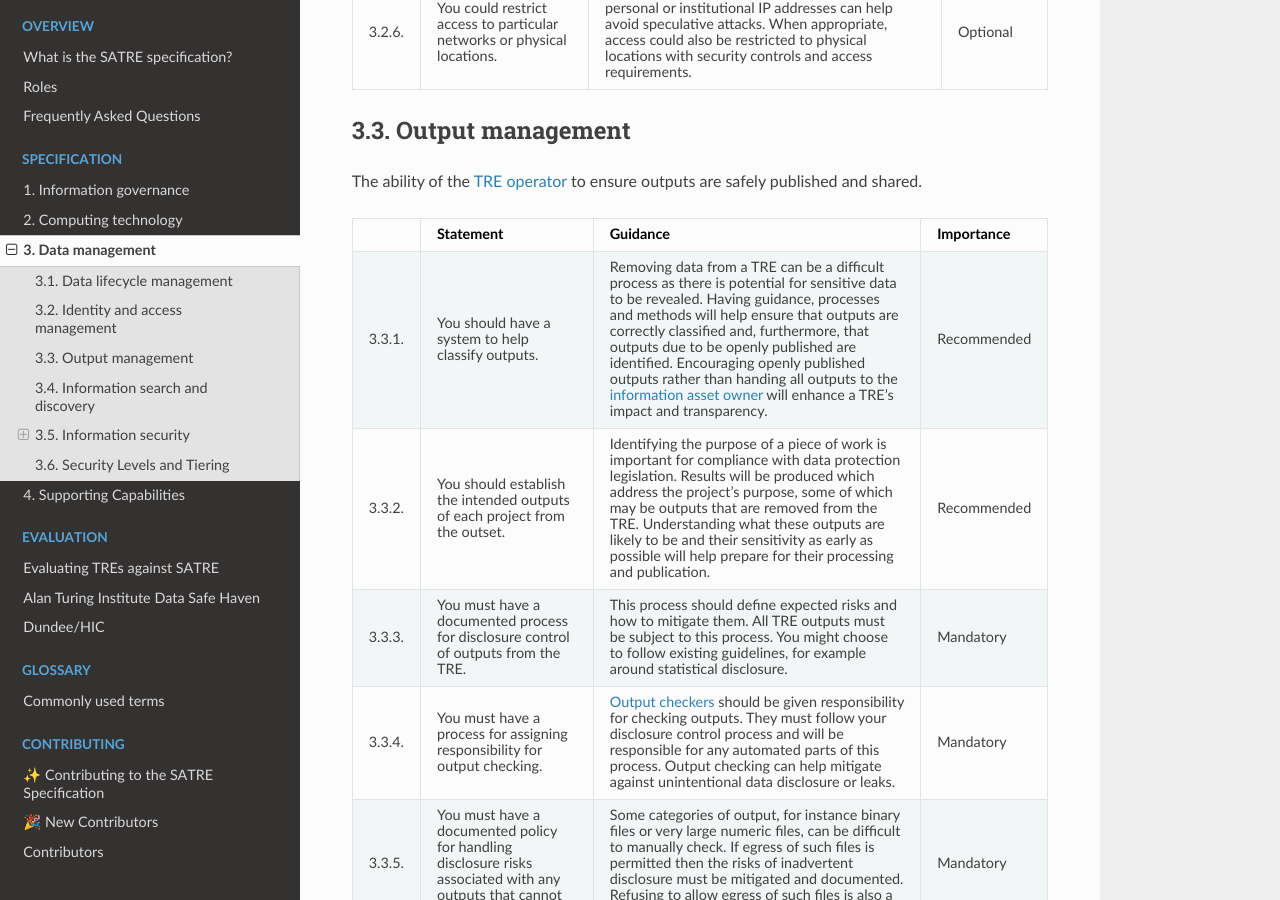
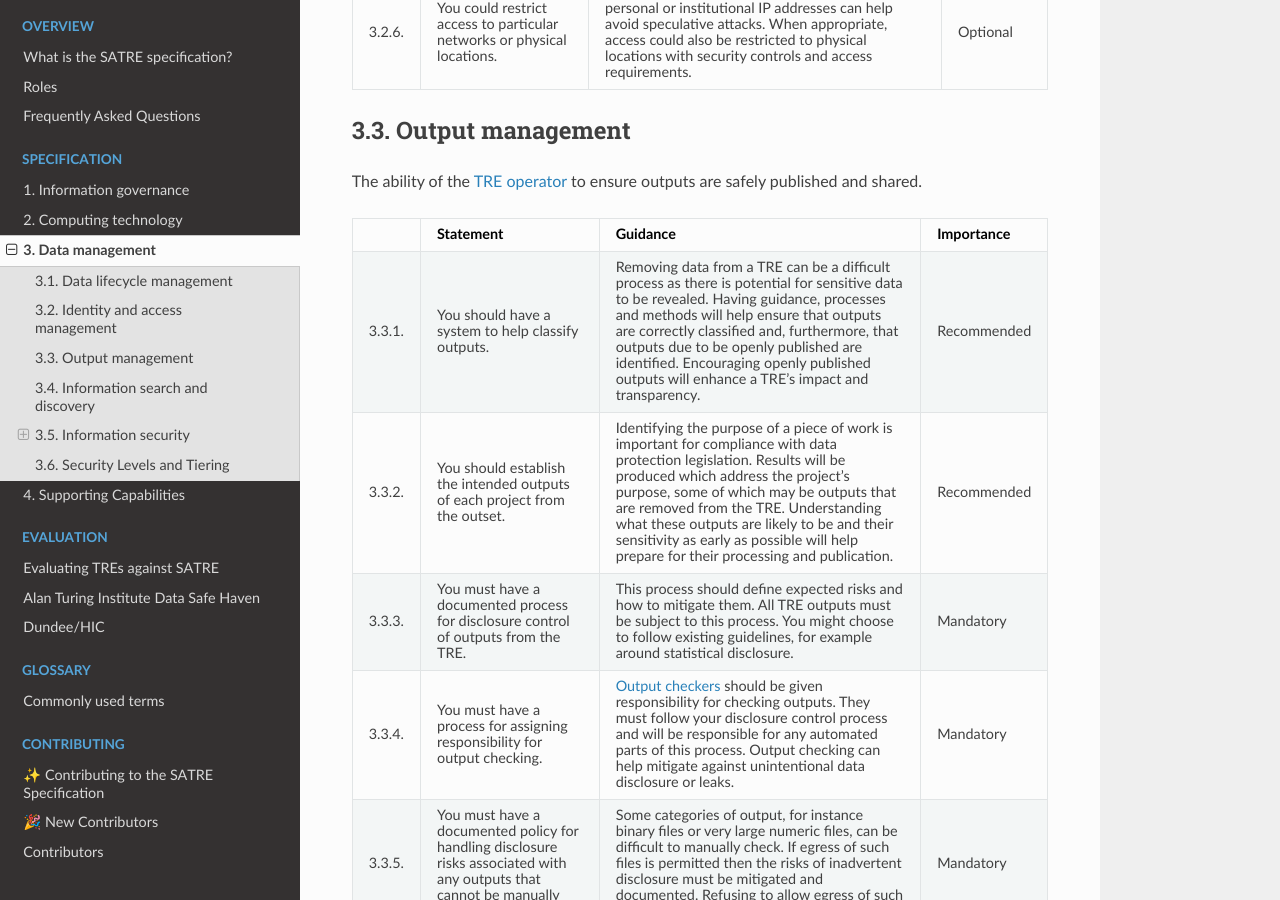
Before and after one commit to sa-tre/satre-specification, a Sphinx documentation site: the page built from docs/source/pillars/data_management.md, in a window 1280 px wide and 900 px high, scrolled down 2836 px. Built offline with Sphinx 7.4.7 and the Read the Docs theme 2.0.0, drawn with Linux system fonts in a browser that asks for light colours.

Commit message:
3.3.1 edit

```diff
--- a/docs/source/pillars/data_management.md
+++ b/docs/source/pillars/data_management.md
@@ -145,7 +145,7 @@ The ability of the {ref}`TRE operator <infrastructure_roles>` to ensure outputs
   - You should have a system to help classify outputs.
   - Removing data from a TRE can be a difficult process as there is potential for sensitive data to be revealed.
     Having guidance, processes and methods will help ensure that outputs are correctly classified and, furthermore, that outputs due to be openly published are identified.
-    Encouraging openly published outputs rather than handing all outputs to the {ref}`information asset owner <data_roles>` will enhance a TRE's impact and transparency.
+    Encouraging openly published outputs will enhance a TRE’s impact and transparency.
   - Recommended
 * - 3.3.2.
   - You should establish the intended outputs of each project from the outset.
```
